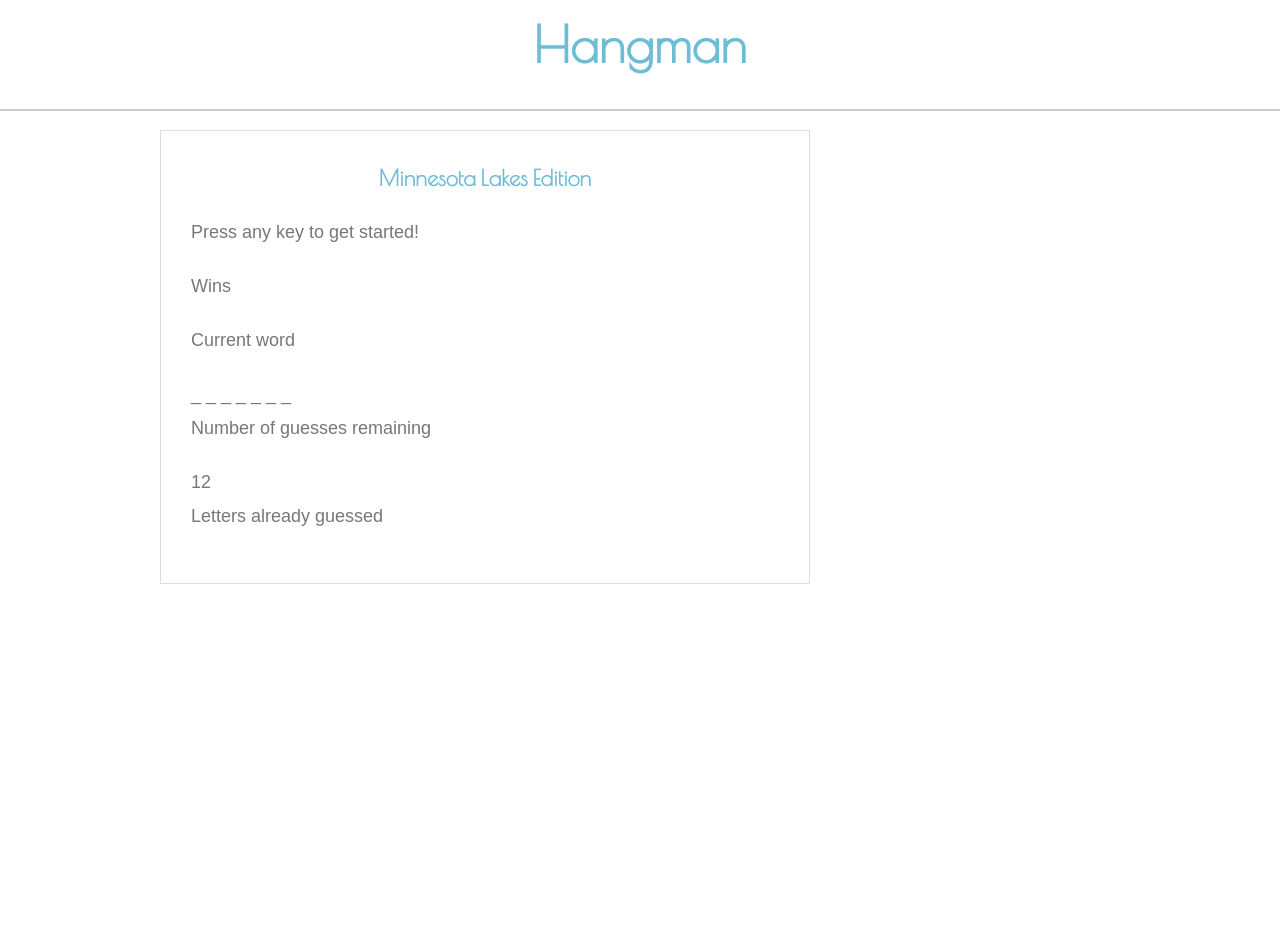
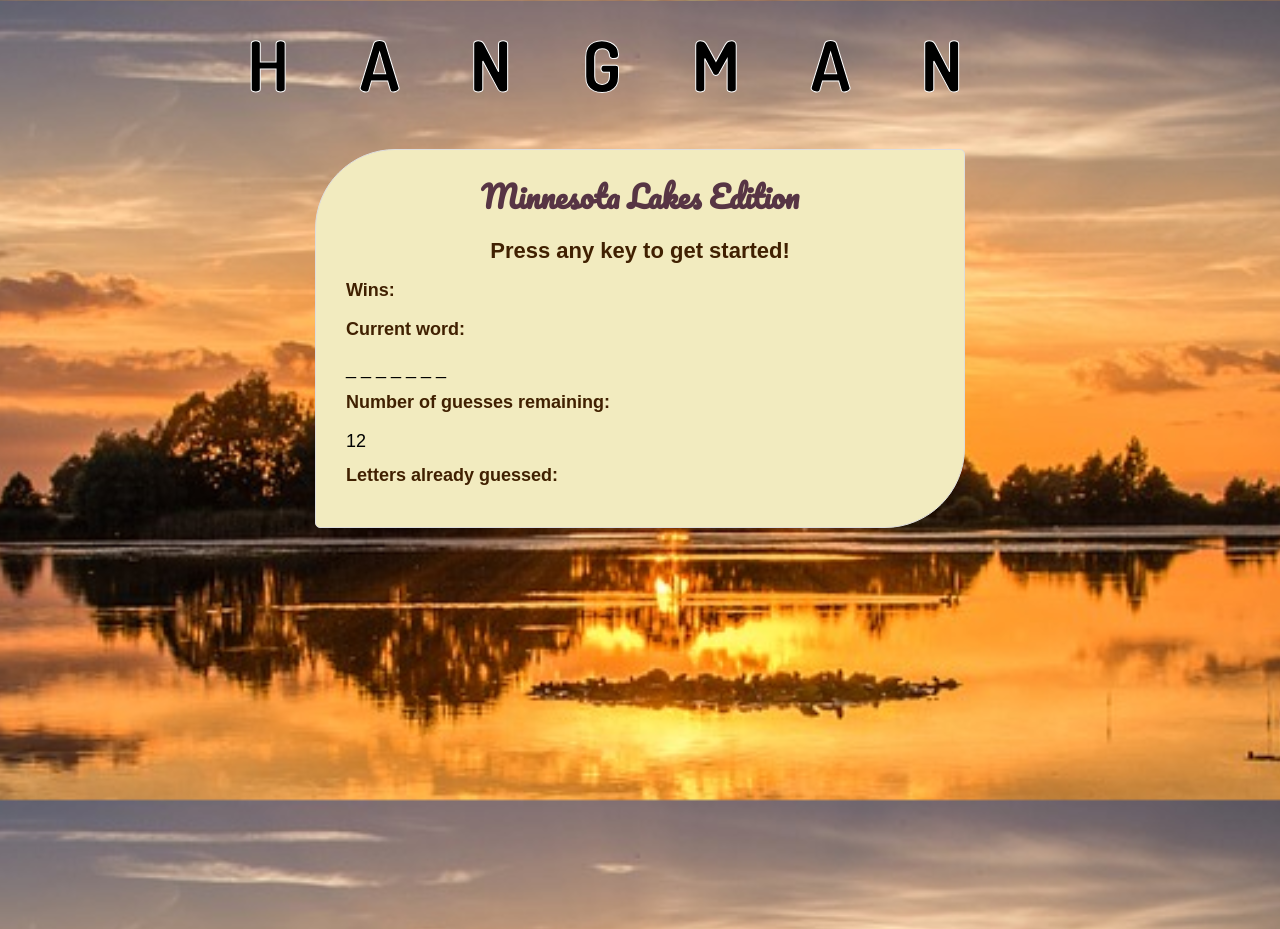
Before and after one commit to JuliaLid/Hangman-Game, a plain HTML site: page index.html in a window 1280 px wide. Before the commit the page ends 800 px from the top, so only its background shows below. Drawn offline with nearby package versions, Linux system fonts and the light colour scheme.

Commit message:
Updating CSS and HTML files

```diff
--- a/assets/css/style.css
+++ b/assets/css/style.css
@@ -1,9 +1,14 @@
+html {
+  background: url("../images/Background.jpg") no-repeat center center fixed;
+    -webkit-background-size: cover;
+  -moz-background-size: cover;
+  -o-background-size: cover;
+  background-size: cover;
+}
 body {
   font-family: Arial, "Helvetica Neue", Helvetica, sans-serif;
   font-size: 18px;
   line-height: 34px;
-  color: #777;
- /* background: url("../images/concrete_seamless.png");
   width: 100%;*/
   height: 100%;
 }
@@ -13,9 +18,6 @@ body {
   margin: 0;
 }
 
-/* sticky footer styling */
-
-/* http://ryanfait.com/html5-sticky-footer/ */
 
 html,
 body {
@@ -26,101 +28,56 @@ body {
   height: auto !important;
   height: 100%;
   min-height: 100%;
-  margin: 0 auto -105px;
+  padding:20px;
+}
+
+p {
+  margin-bottom: 5px;
+  font-weight: bold;
+  color: #402001;
 }
 
 
-/* general styling */
-
-.container {
-  width: 100%;
-  max-width: 960px;
-  margin: 0 auto;
-  clear: both;
-}
-
-h1,
-h2,
-p {
+h1 {
+ font-family: 'Dosis', sans-serif;
+  padding-top: 40px;
+  padding-bottom: 20px;
+  font-size: 70px;
+  font-weight: 700;
+  letter-spacing: 1em;
+  line-height: 49px;
+  text-align: center;
+  color: black;
+   -webkit-text-stroke: 1px white;
   margin-bottom: 20px;
 }
 
-
-h1,
-h2,
-h3 {
-  font-family: 'Poiret One', cursive;
-  font-weight: 700;
-  color: #6DBDD6;
+h2 {
+ font-family: 'Pacifico', cursive;
+ font-size: 30px;
+   font-weight: 700;
+  text-align: center;
+  margin-bottom: 20px;
+   color: #573544;
 }
-
-h1 {
-  padding-top: 20px;
-  padding-bottom: 20px;
-  font-size: 50px;
-  line-height: 49px;
-  text-align: center;
-}
-
-h2,
-h3 {
-  font-size: 22px;
-  text-align: center;
-}
-
-/* header */
-
-#masthead {
-  position: fixed;
-  z-index: 99;
-  width: 100%;
-  margin: 0 0 30px;
-  overflow: auto;
-  color: #fff;
-  background: #fff;
-  border-bottom: 2px solid #ccc;
-}
-
-
-
-/* sidebar */
-
-/*.sidebar {
-  float: right;
-  width: 100%;
-  max-width: 270px;
-  padding: 30px;
-  margin-bottom: 20px;
-  background: #fff;
-  border: 1px solid #ddd;
-}
-
-h3,
-.sidebar h2 {
-  padding-bottom: 20px;
-  margin-bottom: 15px;
-  line-height: 22px;
-  border-bottom: 2px solid #eee;
-}*/
-
 
 
 /* main */
 
-#main-container {
-  padding-top: 130px;
-}
-
 .main-section {
-  float: left;
   width: 100%;
   max-width: 650px;
   padding: 30px;
-  margin: 0 0 40px;
-  background: #fff;
+  margin: 0 auto;
+  background: #F2EBBF;
   border: 1px solid #ddd;
+  border-radius: 80px 5px;
 }
 
+#instructions {
+  text-align: center;
+  font-size: 22px;
+}
 
 /* Media queries*/
 
--- a/index.html
+++ b/index.html
@@ -6,43 +6,41 @@
 	<title>Hangman</title>
 	<link rel="stylesheet" href="assets/css/reset.css">
 	<link href="https://fonts.googleapis.com/css?family=Poiret+One" rel="stylesheet">
+	<link href="https://fonts.googleapis.com/css?family=Dosis:700|Pacifico" rel="stylesheet">
 	<link rel="stylesheet" href="assets/css/style.css">
+	 <script src="https://cdnjs.cloudflare.com/ajax/libs/jquery/3.2.1/jquery.min.js"></script>
 </head>
  	<body>
-	 <!-- Headers and Nav Bar -->
 	 	<header id="masthead">
 	 		<div class="container">
-	 			<h1>Hangman</h1>
+	 			<h1>HANGMAN</h1>
 	 		</div>
 	 	</header>
 	 <!-- Main content -->
 	 <div class="wrapper">
-		<div id="main-container" class="container">
+
 			<section class="main-section">
 				<h2>Minnesota Lakes Edition</h2>
-			<!-- 	<img class="auth-image" src="#" alt="Picture of the Lakes" >-->
 
-				<p>Press any key to get started!</p>
+				<p id="instructions">Press any key to get started!</p>
 
-				<p>Wins <span id=winCounter></span> </p>
-				<p>Current word</p>
+				<p>Wins:</p>
+				<div id=winCounter> </div>
+
+				<p>Current word:</p>
 				<div id="hold"> </div>
-				<p>Number of guesses remaining</p>
+
+				<p>Number of guesses remaining:</p>
 				<div id="guessCounter"> </div>
-				<p>Letters already guessed</p>
+
+				<p>Letters already guessed:</p>
 				<div id="letters"></div>
-				<div id="loss"></div>
-
+			<!-- 	<div id="loss"> </div> -->
 			</section>
 
-		<!-- CHold for potentially displaying a picture of the correct lake -->
-			<!-- <section class="sidebar">
-				<div id="connect">
+			<div id="lakePicture"> </div>
 
-				</div>
-			</section> -->
 
-		</div>
 	</div>
 	<script src="assets/javascript/game.js"></script>
 	</body>
```
Also changed, not shown: assets/images/Background.jpg (added), assets/images/pelican.jpg (added).
